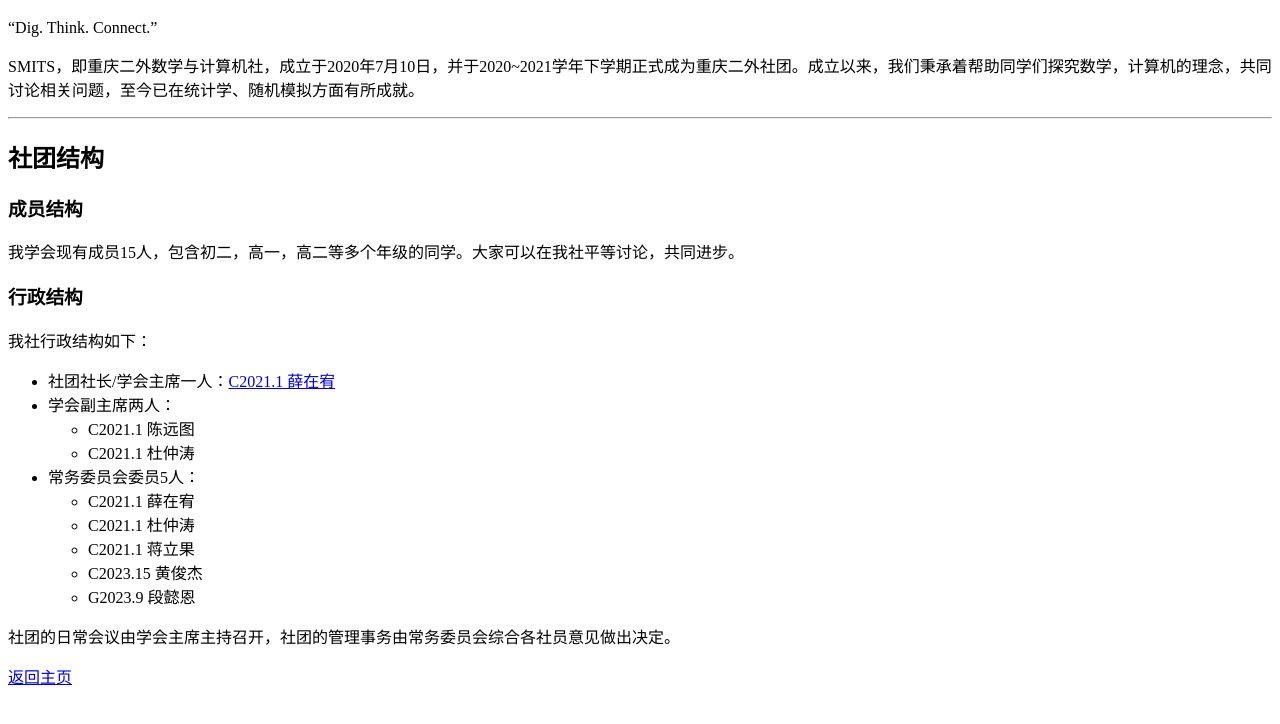
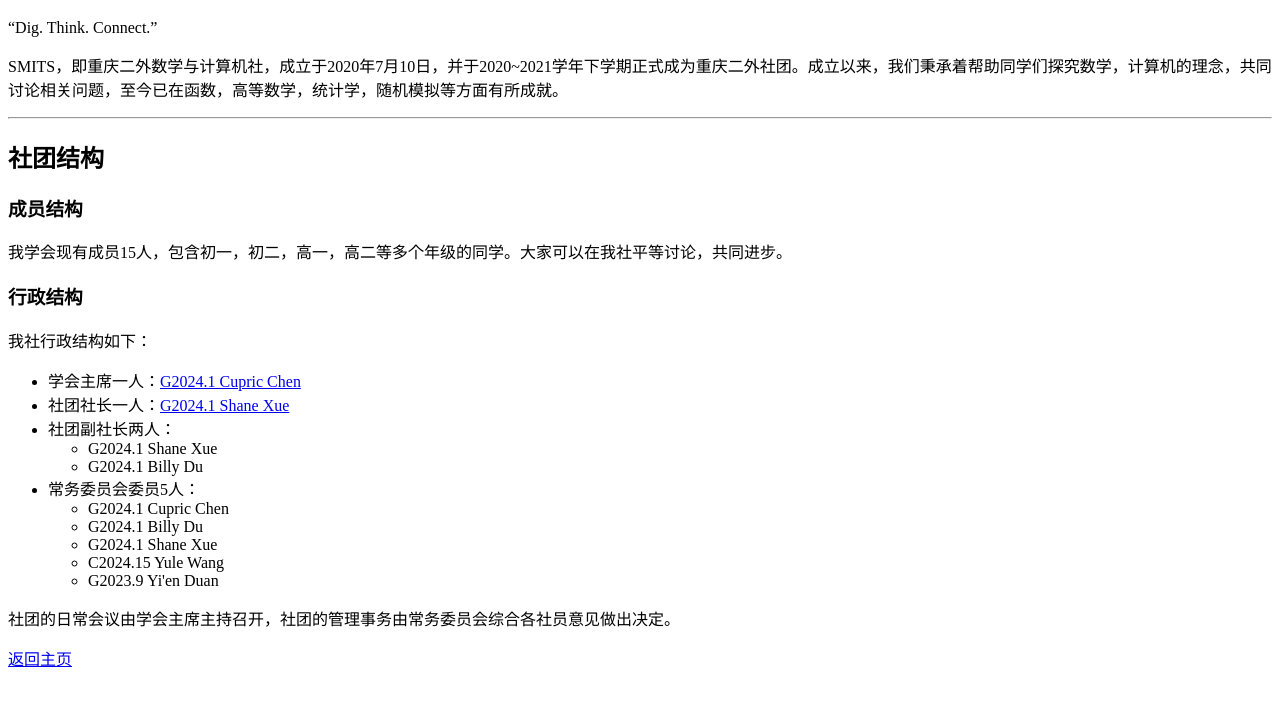
Before and after one commit to SMITS-Society/smits-page, a plain HTML site: page intro.html in a window 1280 px wide. Shown: the part 70-794 px from the top of the page. Drawn offline with Linux system fonts and the light colour scheme.

Commit message:
Revise Pages 1. Remove sensitive personal information 2. Add people.html 3. Add Zaiyou Xue's info file 4. Add logo to some files Shane Xue, 2022/1/1 Happy New Year to all members of SMITS!

```diff
--- a/intro.html
+++ b/intro.html
@@ -1,38 +1,43 @@
 <!DOCTYPE html>
 <html>
+
 <head>
+    <link rel="icon" href="logo.jpg">
     <title>SMITS简介</title>
+    <meta charset="UTF-8">
 </head>
+
 <body>
     <h1>SMITS简介</h1>
     <q>Dig. Think. Connect.</q>
     <p>
-        SMITS，即重庆二外数学与计算机社，成立于2020年7月10日，并于2020~2021学年下学期正式成为重庆二外社团。成立以来，我们秉承着帮助同学们探究数学，计算机的理念，共同讨论相关问题，至今已在统计学、随机模拟方面有所成就。
+        SMITS，即重庆二外数学与计算机社，成立于2020年7月10日，并于2020~2021学年下学期正式成为重庆二外社团。成立以来，我们秉承着帮助同学们探究数学，计算机的理念，共同讨论相关问题，至今已在函数，高等数学，统计学，随机模拟等方面有所成就。
     </p>
     <hr />
     <h2>社团结构</h2>
     <h3>成员结构</h3>
     <p>
-        我学会现有成员15人，包含初二，高一，高二等多个年级的同学。大家可以在我社平等讨论，共同进步。
+        我学会现有成员15人，包含初一，初二，高一，高二等多个年级的同学。大家可以在我社平等讨论，共同进步。
     </p>
     <h3>行政结构</h3>
     <p>
         我社行政结构如下：
         <ul>
-            <li>社团社长/学会主席一人：<a href="people/zaiyou_xue.html">C2021.1 薛在宥</a></li>
-            <li>学会副主席两人：
+            <li>学会主席一人：<a href="people/yuantu_chen.html">G2024.1 Cupric Chen</a></li>
+            <li>社团社长一人：<a href="people/zaiyou_xue.html">G2024.1 Shane Xue</a></li>
+            <li>社团副社长两人：
                 <ul>
-                    <li>C2021.1 陈远图</li>
-                    <li>C2021.1 杜仲涛</li>
+                    <li>G2024.1 Shane Xue</li>
+                    <li>G2024.1 Billy Du</li>
                 </ul>
             </li>
             <li>常务委员会委员5人：
                 <ul>
-                    <li>C2021.1  薛在宥</li>
-                    <li>C2021.1  杜仲涛</li>
-                    <li>C2021.1  蒋立果</li>
-                    <li>C2023.15 黄俊杰</li>
-                    <li>G2023.9  段懿恩</li>
+                    <li>G2024.1 Cupric Chen</li>
+                    <li>G2024.1 Billy Du</li>
+                    <li>G2024.1 Shane Xue</li>
+                    <li>C2024.15 Yule Wang</li>
+                    <li>G2023.9 Yi'en Duan</li>
                 </ul>
             </li>
         </ul>
@@ -40,4 +45,5 @@
     </p>
     <a href="index.html">返回主页</a>
 </body>
+
 </html>
```
Also changed, not shown: ___.html (+6 -1 lines), index.html (+1 -0 lines), people.html (added, +15 -0 lines), people/zaiyou_xue.html (added, +18 -0 lines), tutorials.html (+3 -0 lines), tutorials/py/0.html (+5 -0 lines), tutorials/py/1.html (+2 -2 lines), tutorials/py/2.html (added, +21 -0 lines), tutorials/py/3.html (added, +20 -0 lines), tutorials/py/table_of_contents.html (+6 -1 lines), logo_big.jpg (added), tutorials/py/pic/warning.jpg (added).
